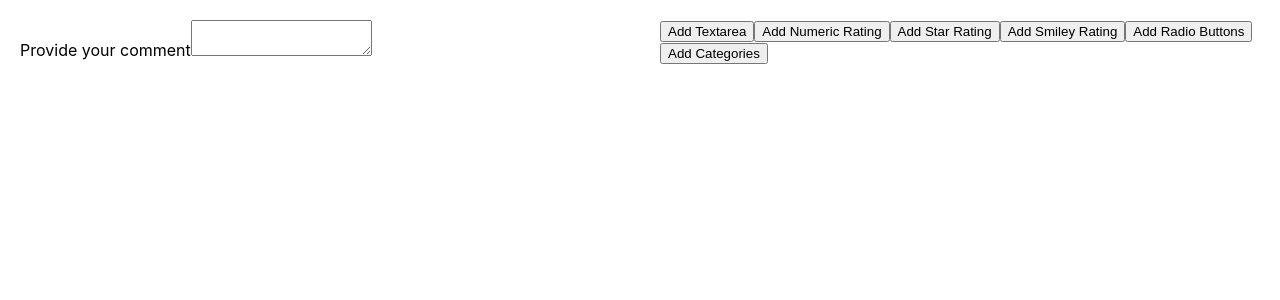
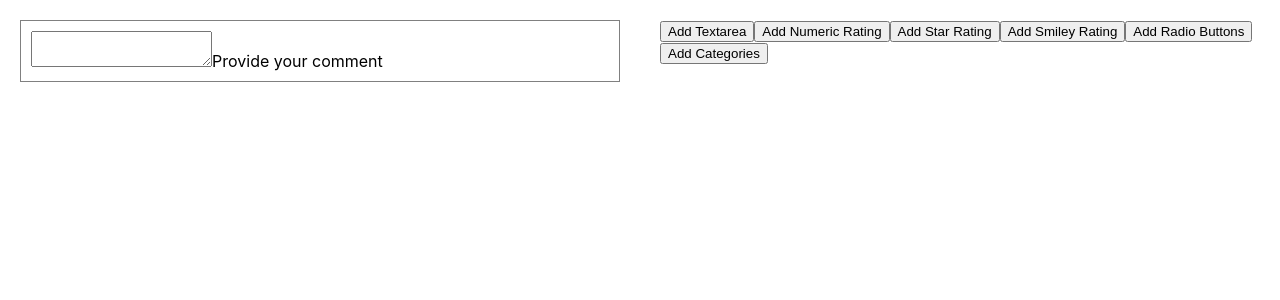
Before and after one commit to sowmya1066/Custom-Feedback-Form, a React (Create React App) app: page / in a window 1280 px wide. Both pictures are taken after a click on the button "Add Textarea". Shown: the top 300 px of the page. Built offline with nearby package versions, Linux system fonts and the light colour scheme.

Commit message:
react-dnd

```diff
--- a/package.json
+++ b/package.json
@@ -13,6 +13,8 @@
     "firebase": "^10.13.0",
     "react": "^18.3.1",
     "react-beautiful-dnd": "^13.1.1",
+    "react-dnd": "^16.0.1",
+    "react-dnd-html5-backend": "^16.0.1",
     "react-dom": "^18.3.1",
     "react-router-dom": "^6.26.1",
     "react-scripts": "5.0.1",
--- /dev/null
+++ b/src/components/DraggableField.jsx
@@ -0,0 +1,31 @@
+// DraggableField.js
+import React from "react";
+import { useDrag } from "react-dnd";
+
+const DraggableField = ({ id, type, label, children }) => {
+  const [{ isDragging }, drag] = useDrag({
+    type: "FIELD",
+    item: { id, type, label },
+    collect: (monitor) => ({
+      isDragging: monitor.isDragging(),
+    }),
+  });
+
+  return (
+    <div
+      ref={drag}
+      style={{
+        opacity: isDragging ? 0.5 : 1,
+        border: "1px solid gray",
+        padding: "10px",
+        marginBottom: "5px",
+        backgroundColor: "white",
+        cursor: "move",
+      }}
+    >
+      {children || label}
+    </div>
+  );
+};
+
+export default DraggableField;
--- a/src/components/FormField.jsx
+++ b/src/components/FormField.jsx
@@ -1,70 +1,87 @@
+// FeedbackForm.js
 import React, { useState } from "react";
+import { DndProvider, useDrag, useDrop } from "react-dnd";
+import { HTML5Backend } from "react-dnd-html5-backend";
+import DraggableField from "./DraggableField";
+import NumericRating from "./NumericRating";
 import RatingReview from "./RatingReview";
-import NumericRating from "./NumericRating";
 import SmileyRating from "./SmileyRating";
 import RadioButtons from "./RadioButtons";
-import Categories from "./Categories"; // Import the Categories component
+import Categories from "./Categories";
 
-function FeedbackForm() {
+const ItemTypes = {
+  FIELD: "FIELD",
+};
+
+const FeedbackForm = () => {
   const [fields, setFields] = useState([]);
+
+  const moveField = (dragIndex, hoverIndex) => {
+    const updatedFields = [...fields];
+    const [removed] = updatedFields.splice(dragIndex, 1);
+    updatedFields.splice(hoverIndex, 0, removed);
+    setFields(updatedFields);
+  };
+
+  const Field = ({ index, id, type, label }) => {
+    const [, ref] = useDrop({
+      accept: ItemTypes.FIELD,
+      hover: (item) => {
+        if (item.id !== id) {
+          moveField(item.index, index);
+          item.index = index;
+        }
+      },
+    });
+
+    const [{ isDragging }, drag] = useDrag({
+      type: ItemTypes.FIELD,
+      item: { id, index, type, label },
+      collect: (monitor) => ({
+        isDragging: monitor.isDragging(),
+      }),
+    });
+
+    return (
+      <div
+        ref={(node) => drag(ref(node))}
+        style={{
+          opacity: isDragging ? 0.5 : 1,
+          border: "1px solid gray",
+          padding: "10px",
+          marginBottom: "5px",
+          backgroundColor: "white",
+          cursor: "move",
+        }}
+      >
+        {type === "numeric-rating" && <NumericRating />}
+        {type === "star-rating" && <RatingReview />}
+        {type === "smiley-rating" && <SmileyRating />}
+        {type === "radio-buttons" && <RadioButtons />}
+        {type === "categories" && <Categories />}
+        {type === "textarea" && <textarea />}
+        {label}
+      </div>
+    );
+  };
+
+  const renderFields = () => {
+    return fields.map((field, index) => (
+      <Field
+        key={index}
+        index={index}
+        id={field.type + index}
+        type={field.type}
+        label={field.label}
+      />
+    ));
+  };
 
   const handleAddField = (fieldType, label) => {
     setFields([...fields, { type: fieldType, label }]);
   };
 
-  const renderFields = () => {
-    return fields.map((field, index) => {
-      switch (field.type) {
-        case "textarea":
-          return (
-            <div key={index}>
-              <label htmlFor={`field-${index}`}>{field.label}</label>
-              <textarea id={`field-${index}`} />
-            </div>
-          );
-        case "numeric-rating":
-          return (
-            <div key={index}>
-              <label htmlFor={`numeric-rating-${index}`}>{field.label}</label>
-              <NumericRating />
-            </div>
-          );
-        case "star-rating":
-          return (
-            <div key={index}>
-              <label htmlFor={`star-rating-${index}`}>{field.label}</label>
-              <RatingReview />
-            </div>
-          );
-        case "smiley-rating":
-          return (
-            <div key={index}>
-              <label htmlFor={`smiley-rating-${index}`}>{field.label}</label>
-              <SmileyRating />
-            </div>
-          );
-        case "radio-buttons":
-          return (
-            <div key={index}>
-              <label htmlFor={`radio-buttons-${index}`}>{field.label}</label>
-              <RadioButtons />
-            </div>
-          );
-        case "categories":
-          return (
-            <div key={index}>
-              <label htmlFor={`categories-${index}`}>{field.label}</label>
-              <Categories />
-            </div>
-          );
-        default:
-          return null;
-      }
-    });
-  };
-
-  const renderFieldOptions = () => {
-    return (
+  const renderFieldOptions = () => (
     <div>
       <button
         onClick={() => handleAddField("textarea", "Provide your comment")}
@@ -79,14 +96,10 @@ function FeedbackForm() {
       <button onClick={() => handleAddField("star-rating", "Star Rating")}>
         Add Star Rating
       </button>
-        <button
-          onClick={() => handleAddField("smiley-rating", "Smiley Rating")}
-        >
+      <button onClick={() => handleAddField("smiley-rating", "Smiley Rating")}>
         Add Smiley Rating
       </button>
-        <button
-          onClick={() => handleAddField("radio-buttons", "Radio Buttons")}
-        >
+      <button onClick={() => handleAddField("radio-buttons", "Radio Buttons")}>
         Add Radio Buttons
       </button>
       <button onClick={() => handleAddField("categories", "Categories")}>
@@ -94,14 +107,15 @@ function FeedbackForm() {
       </button>
     </div>
   );
-  };
 
   return (
+    <DndProvider backend={HTML5Backend}>
       <div className="feedback-form">
         <div className="left-block">{renderFields()}</div>
         <div className="right-block">{renderFieldOptions()}</div>
       </div>
+    </DndProvider>
   );
-}
+};
 
 export default FeedbackForm;
```
Also changed, not shown: 1 other file (tests, documents, lock files or other folders). Lines whose indentation alone changed are shown as unchanged.
